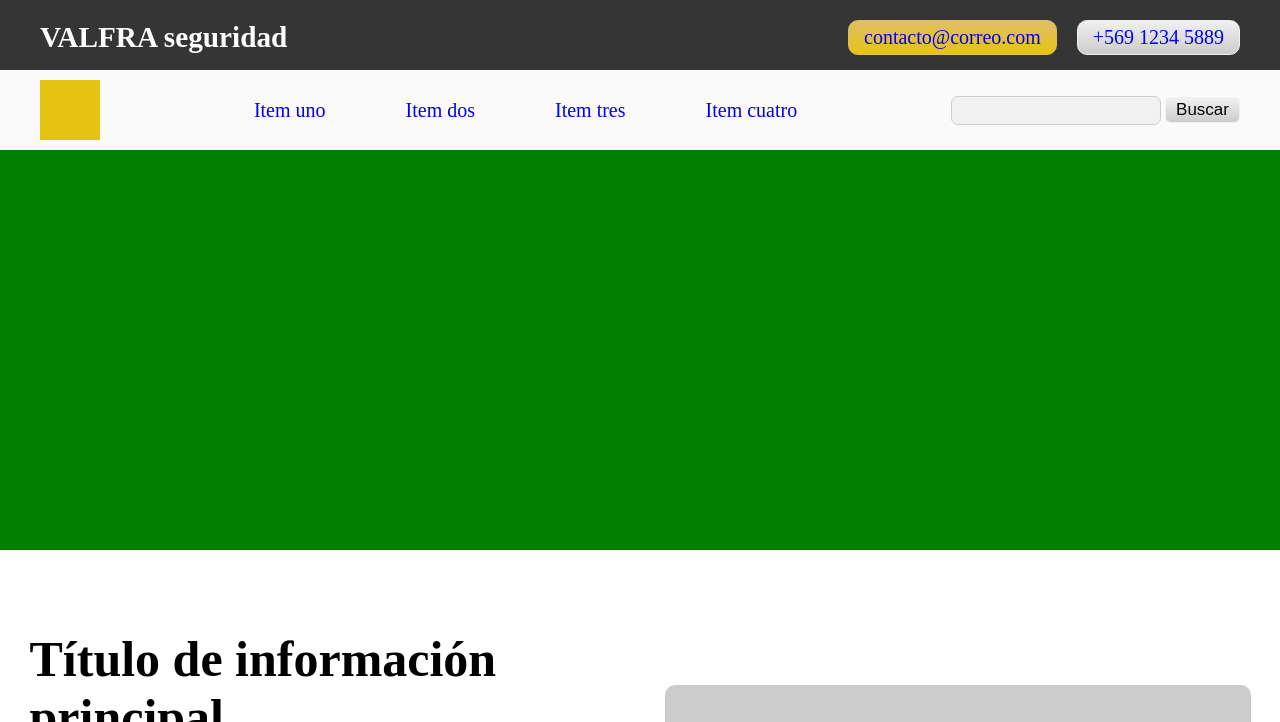
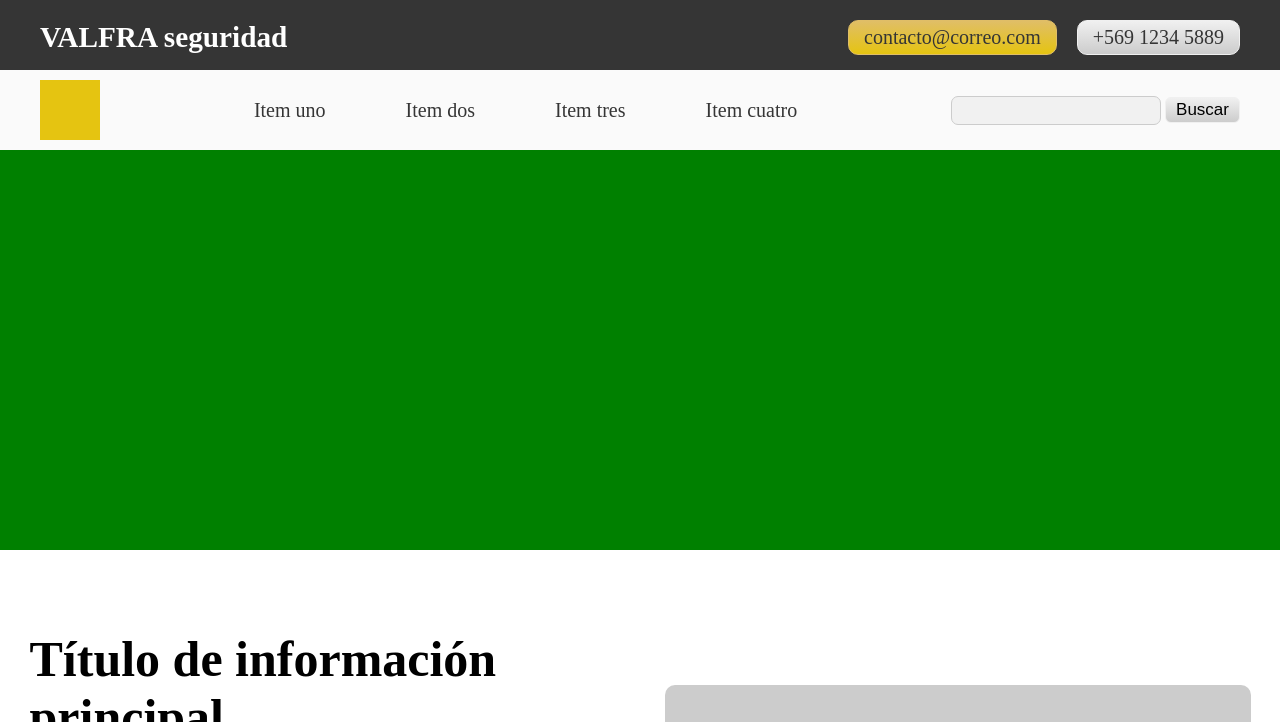
Before and after one commit to FraneSpralja/valfra_seguridad, a plain HTML site: page index.html in a window 1280 px wide. Shown: the top 722 px of the page. Drawn offline with Linux system fonts and the light colour scheme.

Commit message:
correcciones colores links

```diff
--- a/assets/css/style.css
+++ b/assets/css/style.css
@@ -16,6 +16,10 @@ h1, h2, h3, h4, h5, h6 {
 
 p, a, span {
     font-size: 20px;
+}
+
+a {
+    color: #353535;
 }
 
 p {
```
